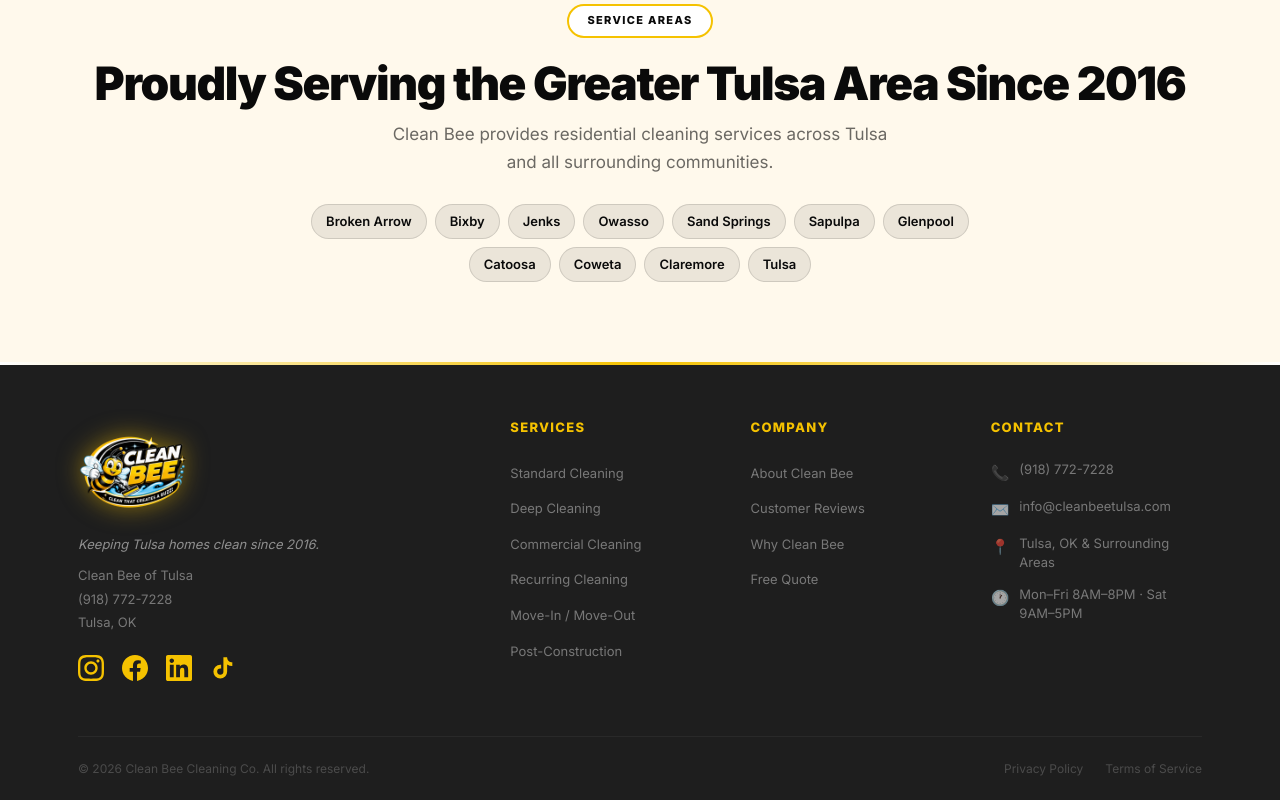
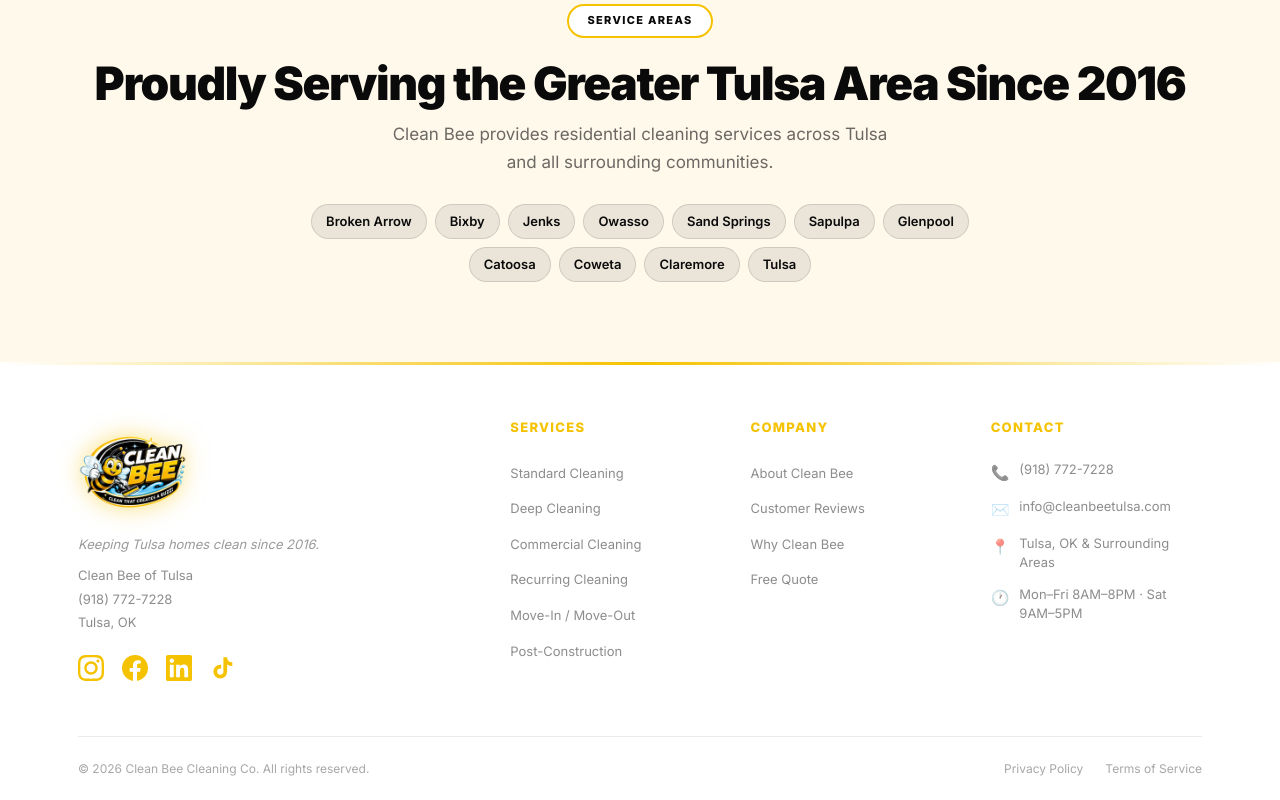
Before and after one commit to alekwayne3-crypto/personal_site, a React (Vite) app in the folder client/: page /services in a window 1280 px wide. Shown: the part 6438-7238 px from the top of the page. Built offline with nearby package versions, Linux system fonts and the light colour scheme.

Commit message:
Change footer to white background with dark text

```diff
--- a/client/src/index.css
+++ b/client/src/index.css
@@ -988,14 +988,14 @@ body.menu-open .app > *:not(nav) {
    Footer
    ============================================================ */
 .footer-accent-line { height: 3px; background: linear-gradient(90deg, transparent, var(--yellow), transparent); }
-.footer { background: var(--black-3); padding: 52px 0 0; }
+.footer { background: #ffffff; padding: 52px 0 0; }
 
 .footer-top {
   display: grid;
   grid-template-columns: 2fr 1fr 1fr 1.1fr;
   gap: 48px;
   padding-bottom: 48px;
-  border-bottom: 1px solid rgba(255,255,255,0.05);
+  border-bottom: 1px solid rgba(0,0,0,0.08);
 }
 @media (max-width: 900px) {
   .footer-top { grid-template-columns: 1fr 1fr; gap: 36px; }
@@ -1010,8 +1010,8 @@ body.menu-open .app > *:not(nav) {
 .footer-logo-row img { height: 110px; width: auto; object-fit: contain; filter: drop-shadow(0 0 12px rgba(245, 194, 0, 0.5)); }
 .footer-logo-fallback { font-size: 30px; }
 .footer-name { font-size: 18px; font-weight: 900; color: var(--yellow); letter-spacing: -0.02em; display: block; line-height: 1.1; }
-.footer-sub  { font-size: 9px; font-weight: 700; color: rgba(255,255,255,0.3); letter-spacing: 0.1em; text-transform: uppercase; margin-top: 2px; display: block; }
-.footer-body { font-size: 13px; line-height: 1.8; color: rgba(255,255,255,0.4); max-width: 250px; }
+.footer-sub  { font-size: 9px; font-weight: 700; color: rgba(0,0,0,0.35); letter-spacing: 0.1em; text-transform: uppercase; margin-top: 2px; display: block; }
+.footer-body { font-size: 13px; line-height: 1.8; color: rgba(0,0,0,0.45); max-width: 250px; }
 
 .footer-socials { display: flex; gap: 18px; margin-top: 20px; }
 .footer-social-icon { color: var(--yellow); transition: opacity var(--transition); }
@@ -1019,25 +1019,25 @@ body.menu-open .app > *:not(nav) {
 .footer-social-icon:hover { opacity: 0.75; }
 .footer-body { order: 2; }
 @media (max-width: 540px) { .footer-brand { display: flex; flex-direction: column; } .footer-socials { order: 1; margin-top: 6px; margin-bottom: 4px; gap: 20px; } .footer-socials svg { width: 26px; height: 26px; } .footer-body { order: 2; margin-top: 12px; } .footer-logo-row img { height: 125px; } }
-.footer-tagline { font-size: 13px; color: rgba(255,255,255,0.5); font-style: italic; margin-bottom: 10px; line-height: 1.5; }
+.footer-tagline { font-size: 13px; color: rgba(0,0,0,0.4); font-style: italic; margin-bottom: 10px; line-height: 1.5; }
 .footer-col-title { font-size: 13px; font-weight: 800; color: var(--yellow); margin-bottom: 22px; letter-spacing: 0.1em; text-transform: uppercase; }
 .footer-links { display: flex; flex-direction: column; gap: 10px; }
-.footer-links a { font-size: 13px; color: rgba(255,255,255,0.4); transition: color var(--transition); }
+.footer-links a { font-size: 13px; color: rgba(0,0,0,0.45); transition: color var(--transition); }
 .footer-links a:hover { color: var(--yellow); }
 
 .footer-contact-row { display: flex; align-items: flex-start; gap: 10px; margin-bottom: 12px; }
 .footer-contact-icon { font-size: 15px; flex-shrink: 0; margin-top: 1px; opacity: 0.6; }
-.footer-contact-val  { font-size: 13px; color: rgba(255,255,255,0.4); line-height: 1.5; }
+.footer-contact-val  { font-size: 13px; color: rgba(0,0,0,0.45); line-height: 1.5; }
 
 .footer-bottom {
   padding: 22px 0;
   display: flex; align-items: center; justify-content: space-between;
-  font-size: 12px; color: rgba(255,255,255,0.2);
+  font-size: 12px; color: rgba(0,0,0,0.35);
   flex-wrap: wrap; gap: 10px;
 }
 .footer-bottom-links { display: flex; gap: 22px; }
-.footer-bottom-links a { color: rgba(255,255,255,0.2); transition: color var(--transition); }
+.footer-bottom-links a { color: rgba(0,0,0,0.35); transition: color var(--transition); }
 .footer-bottom-links a:hover { color: var(--yellow); }
 @media (max-width: 540px) { .footer-bottom { flex-direction: column; text-align: center; } }
 @media (max-width: 600px) { .services { padding-top: 90px; padding-bottom: 90px; } .about { padding-top: 90px; padding-bottom: 80px; } .why-us { padding-top: 80px; padding-bottom: 80px; } .testimonials { padding-top: 80px; padding-bottom: 80px; } .contact { padding-top: 90px; padding-bottom: 90px; } }
-@media (max-width: 900px) { .footer-col-title { font-size: 15px; } .footer-links a { font-size: 15px; color: rgba(255,255,255,0.6); } .footer-contact-val { font-size: 14px; color: rgba(255,255,255,0.6); } .footer-body { font-size: 15px; color: rgba(255,255,255,0.6); } }
+@media (max-width: 900px) { .footer-col-title { font-size: 15px; } .footer-links a { font-size: 15px; color: rgba(0,0,0,0.5); } .footer-contact-val { font-size: 14px; color: rgba(0,0,0,0.5); } .footer-body { font-size: 15px; color: rgba(0,0,0,0.5); } }
```
